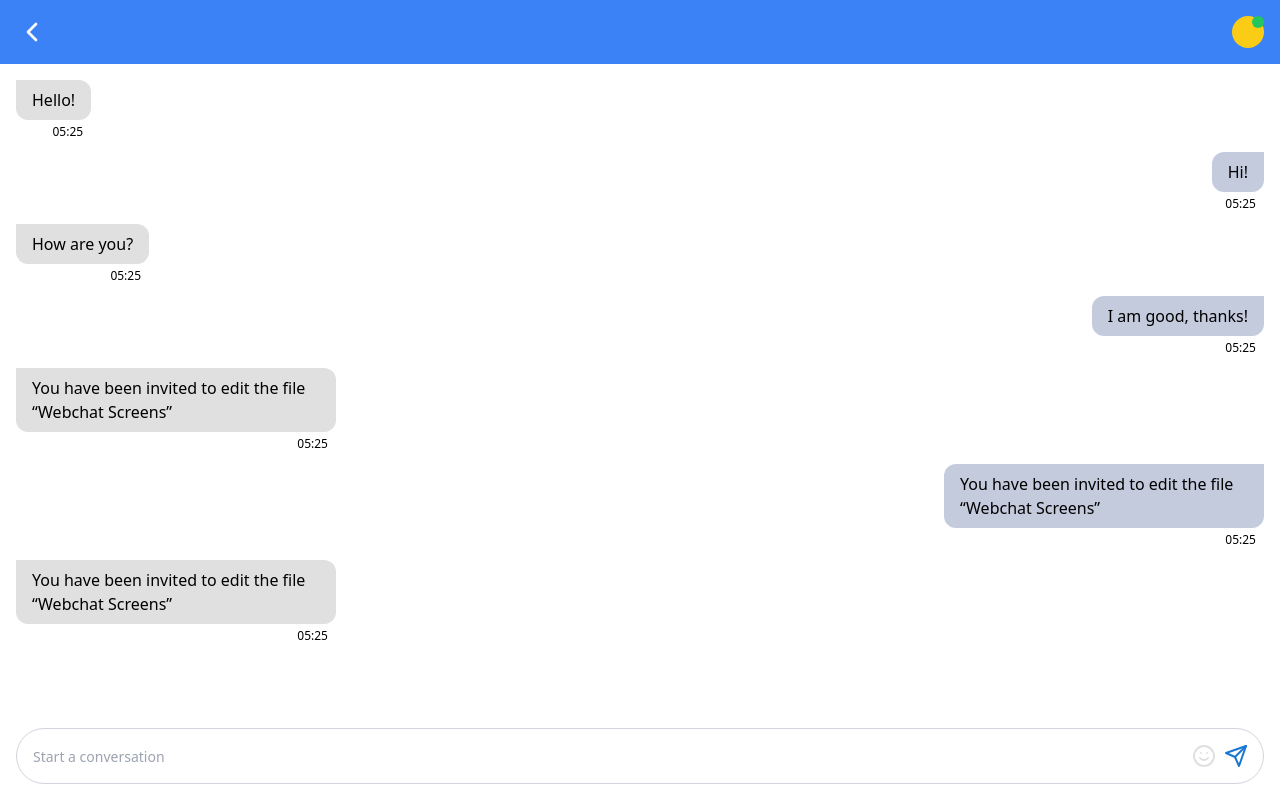
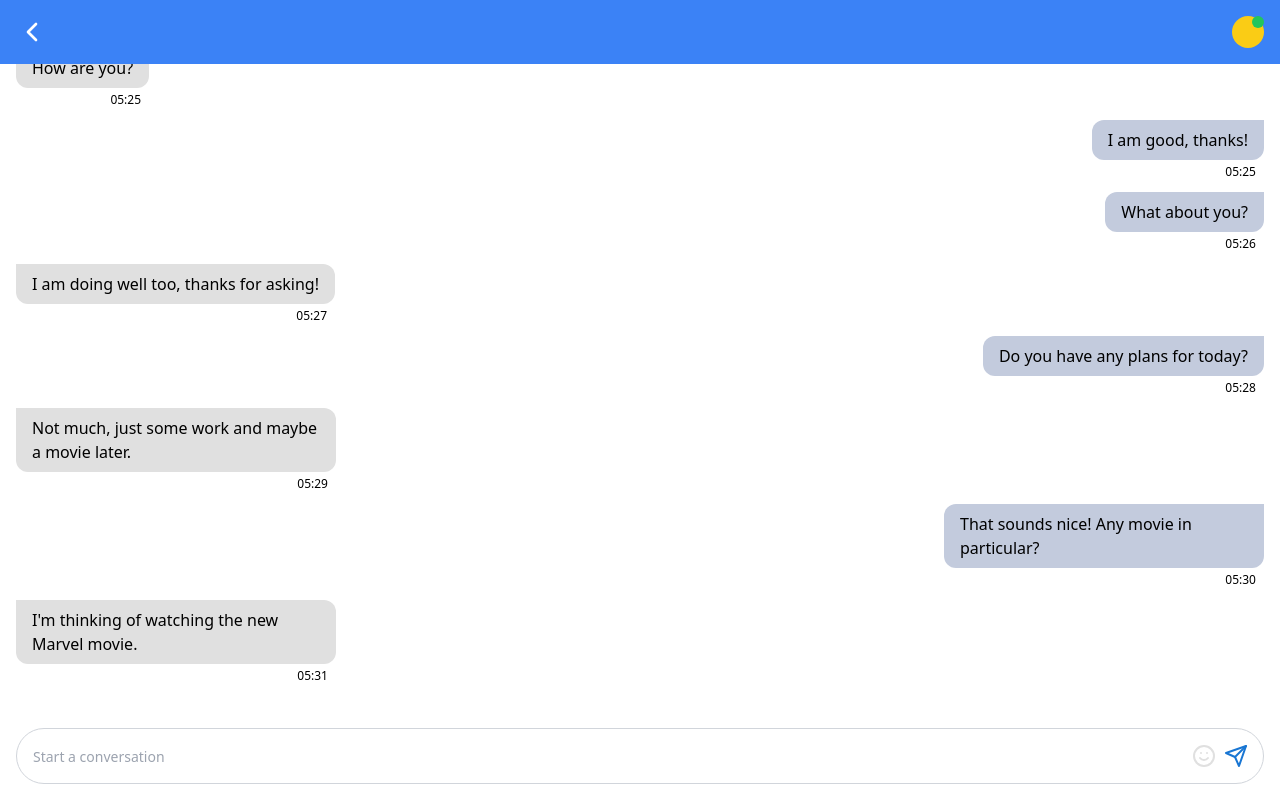
Before and after one commit to kishanExcel/hpdigital, a Next.js app: page /webchat in a window 1280 px wide. Built offline with nearby package versions, Linux system fonts and the light colour scheme.

Commit message:
fixed ui bug

```diff
--- a/src/app/(seo)/seo3/page.tsx
+++ b/src/app/(seo)/seo3/page.tsx
@@ -40,15 +40,17 @@ export default function Page() {
             <div>
               <div className="text-base w-full rounded-xl  border bg-[#F4F4F4] p-2 font-semibold  text-[#6D6D6D] ">
                 <div className="flex justify-between">
-                  <div>All Keywords Avg. </div>
+                  <div className="pl-4 pt-1">All Keywords Avg. </div>
                   <div>
                     <ButtonGroup variant="text" aria-label="Basic button group">
                       <Button
                         variant="outline"
-                        className="border-r-0 bg-[#631363] h-8 text-white">
+                        className="rounded-tr-none rounded-br-none bg-[#631363] h-8 mr-[0.20rem] text-white">
                         11.6
                       </Button>
-                      <Button className="bg-[#E0E0E0] h-8" variant="outline">
+                      <Button
+                        className="bg-[#E0E0E0] rounded-tl-none rounded-bl-none h-8"
+                        variant="outline">
                         1.5
                       </Button>
                     </ButtonGroup>
@@ -58,7 +60,7 @@ export default function Page() {
             </div>
             <div className="text-base w-full rounded-xl  border-2  bg-[#F4F4F4] p-2 font-semibold  text-[#6D6D6D] ">
               <div className="flex justify-between">
-                <div> Total Keywords</div>
+                <div className="pl-4 pt-1"> Total Keywords</div>
                 <div>
                   <Button
                     className="bg-[#631363] text-white h-8"
@@ -78,7 +80,7 @@ export default function Page() {
                     height={5}
                     alt="Picture of the Arrow"
                   />
-                  <div className="px-2">Keywords Up</div>
+                  <div className="px-1">Keywords Up</div>
                 </div>
                 <div>
                   <Button
@@ -99,7 +101,7 @@ export default function Page() {
                     height={5}
                     alt="Picture of the Arrow"
                   />
-                  <div> Keywords Down</div>
+                  <div className="px-1"> Keywords Down</div>
                 </div>
                 <div>
                   <Button
@@ -128,14 +130,14 @@ export default function Page() {
             </div>
           </div>
           <div className="px-4 flex w-full  py-2 items-center justify-center flex-col gap-2">
-            <div className="bg-[#CF232A] text-center h-20 font-semibold text-3xl  text-white w-full md:w-[50%] md:my-6 my-2 rounded-md">
+            <div className="bg-[#CF232A] text-center h-20 font-semibold text-3xl pt-2 text-white w-full md:w-[50%] md:my-6 my-2 rounded-md">
               11.6{" "}
               <div className="text-white text-center font-medium text-base">
                 Average Map Rank{" "}
               </div>
             </div>
             <div className=" font-bold  w-full h-20 border-2 text-3xl text-[#6D6D6D] md:w-[50%] md:my-2 text-center border-[#6D6D6D] rounded-md">
-              <div className="flex justify-center w-full items-center">
+              <div className="flex justify-center w-full items-center pt-1">
                 <div className="text-3xl text-center">2</div>
                 <Image
                   className="h-3 mt-2 ml-1"
--- a/src/app/(seo)/seo5/page.tsx
+++ b/src/app/(seo)/seo5/page.tsx
@@ -1,6 +1,7 @@
 import { Button } from "@/components/ui/button";
 
 import { BorderLinearProgress } from "@/components/ProgressBars";
+import "./style.css";
 
 export default function Page() {
   return (
@@ -36,7 +37,10 @@ export default function Page() {
                 </div>
               </div>
             </div>
-            <div className="flex flex-col gap-2 p-4 w-full">
+            <div className="flex flex-col gap-3 relative  w-full">
+              <div className="border-l-2 w-20 h-24  z-20 bottom-[-0.75rem] top- absolute border-[#6D6D6D]">
+                {" "}
+              </div>
               <div className="font-semibold text-base">
                 <BorderLinearProgress value={38} />
               </div>
@@ -46,6 +50,11 @@ export default function Page() {
               <div className="font-semibold text-base">
                 <BorderLinearProgress value={80} />
               </div>
+            </div>
+            <div className="flex flex-col gap-1 pr-2 w-fit">
+              <div className="font-semibold text-base">131</div>
+              <div className="font-semibold text-base">180</div>
+              <div className="font-semibold text-base">97</div>
             </div>
           </div>
           <div className="flex justify-end w-full font-bold text-[#631363] px-2">
@@ -110,6 +119,11 @@ export default function Page() {
                 <BorderLinearProgress value={80} color="#631363" />
               </div>
             </div>
+            <div className="flex flex-col gap-1 pr-2 w-fit">
+              <div className="font-semibold text-base">7</div>
+              <div className="font-semibold text-base">31</div>
+              <div className="font-semibold text-base">157</div>
+            </div>
           </div>
           <div className="flex justify-end w-full font-bold text-[#631363] px-2">
             <Button variant="ghost">More...</Button>
--- /dev/null
+++ b/src/app/(seo)/seo5/style.css
@@ -0,0 +1,17 @@
+.css-l3auq9-MuiLinearProgress-root.MuiLinearProgress-colorPrimary {
+  background-color: #e0e0e0;
+  border-radius: 0px;
+}
+.css-oo64dr-MuiLinearProgress-root.MuiLinearProgress-colorPrimary {
+  border-radius: 0px;
+  background-color: #e0e0e0;
+}
+
+.css-1x5085w-MuiLinearProgress-root.MuiLinearProgress-colorPrimary {
+  background-color: #e0e0e0;
+  border-radius: 0px;
+}
+
+.css-bugfv0-MuiLinearProgress-root.MuiLinearProgress-colorPrimary {
+  background-color: #e0e0e0;
+}
--- a/src/app/(seo)/seo6/page.tsx
+++ b/src/app/(seo)/seo6/page.tsx
@@ -8,12 +8,11 @@ import {
   TableRow,
 } from "@/components/ui/table";
 import Image from "next/image";
-import FaceBookImg from "../../../assets/images/facebook.png";
 
 export default function Page() {
   return (
-    <div className="mb-6 w-full flex border-2 justify-center bg-[#F4F4F4]">
-      <div className="md:max-w-[1280px] w-full border-2">
+    <div className="mb-6 w-full flex border-2 justify-center">
+      <div className="md:max-w-[1280px] w-full border-2 bg-[#F4F4F4]">
         <div className="flex w-full px-2">
           <div className="w-full pt-2 pl-2 flex flex-col gap-2">
             <div className="text-[#6D6D6D] text-2xl font-semibold py-4 pl-4">
--- a/src/components/ProgressBars.tsx
+++ b/src/components/ProgressBars.tsx
@@ -4,7 +4,6 @@ import { styled } from "@mui/material/styles";
 import LinearProgress, {
   linearProgressClasses,
 } from "@mui/material/LinearProgress";
-import { Box, Typography } from "@mui/material";
 
 type BorderLinearProgressProps = {
   value: number;
--- a/src/components/WebChat.tsx
+++ b/src/components/WebChat.tsx
@@ -20,25 +20,39 @@ export default function WebChat() {
     { id: 2, text: "Hi!", time: "05:25", sender: "me" },
     { id: 3, text: "How are you?", time: "05:25", sender: "other" },
     { id: 4, text: "I am good, thanks!", time: "05:25", sender: "me" },
+    { id: 5, text: "What about you?", time: "05:26", sender: "me" },
     {
-      id: 5,
-      text: "You have been invited to edit the file “Webchat Screens”",
-      time: "05:25",
+      id: 6,
+      text: "I am doing well too, thanks for asking!",
+      time: "05:27",
       sender: "other",
     },
     {
-      id: 6,
-      text: "You have been invited to edit the file “Webchat Screens”",
-      time: "05:25",
+      id: 7,
+      text: "Do you have any plans for today?",
+      time: "05:28",
       sender: "me",
     },
     {
-      id: 5,
-      text: "You have been invited to edit the file “Webchat Screens”",
-      time: "05:25",
+      id: 8,
+      text: "Not much, just some work and maybe a movie later.",
+      time: "05:29",
+      sender: "other",
+    },
+    {
+      id: 9,
+      text: "That sounds nice! Any movie in particular?",
+      time: "05:30",
+      sender: "me",
+    },
+    {
+      id: 10,
+      text: "I'm thinking of watching the new Marvel movie.",
+      time: "05:31",
       sender: "other",
     },
   ];
+
   return (
     <div className="flex justify-center">
       <div className="flex flex-col h-screen bg-[#FFFFFF]  w-full md:max-w-[1280px]">
@@ -98,4 +112,3 @@ export default function WebChat() {
     </div>
   );
 }
-3;
```
Also changed, not shown: src/components/HomeAnimation.jsx (deleted).
